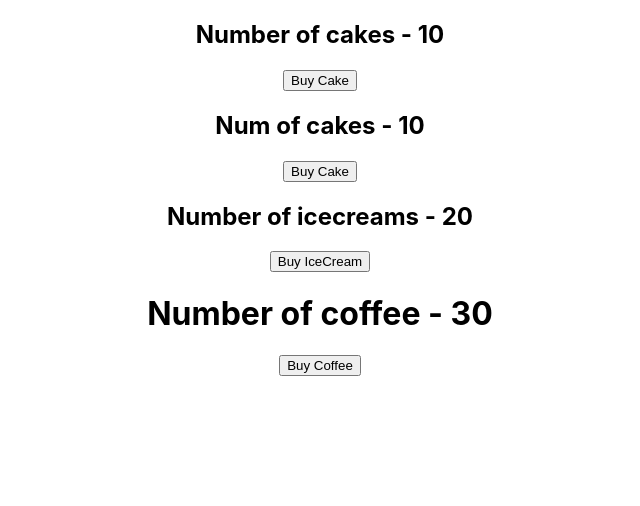
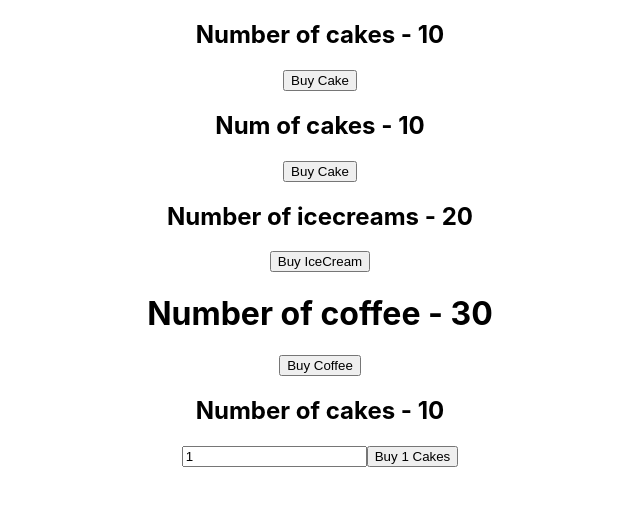
Before and after one commit to djeriko/react-redux-demo, a React (Create React App) app: page / in a window 1280 px wide. Shown: the top 506 px of the page, without its empty margins (320-960 px from the left). Built offline with nearby package versions, Linux system fonts and the light colour scheme.

Commit message:
added action payload

```diff
--- a/src/App.js
+++ b/src/App.js
@@ -6,6 +6,7 @@
 import HooksCakeContainer from "./components/HooksCakeContainer"
 import IceCreamContainer from "./components/IceCreamContainer"
 import CoffeeContainer from "./components/CoffeeContainer"
+import NewCakeContainer from "./components/NewCakeContainer"
 
 function App() {
   return (
@@ -15,6 +16,7 @@
         <HooksCakeContainer/>
         <IceCreamContainer/>
         <CoffeeContainer/>
+        <NewCakeContainer/>
       </div>
     </Provider>
   )
--- /dev/null
+++ b/src/components/NewCakeContainer.js
@@ -0,0 +1,32 @@
+import React, { useState } from "react"
+import { connect } from "react-redux"
+import { buyCake } from "../redux"
+
+function NewCakeContainer(props) {
+  const [number, setNumber] = useState(1)
+  return (
+    <div>
+      <h2>Number of cakes - {props.numOfCakes}</h2>
+      <input
+        type="text"
+        value={number}
+        onChange={e => setNumber(e.target.value)}
+      />
+      <button onClick={() => props.buyCake(number)}>Buy {number} Cakes</button>
+    </div>
+  )
+}
+
+const mapStateToProps = state => {
+  return {
+    numOfCakes: state.cake.numOfCakes
+  }
+}
+
+const mapDispatchToProps = dispatch => {
+  return {
+    buyCake: number => dispatch(buyCake(number))
+  }
+}
+
+export default connect(mapStateToProps, mapDispatchToProps)(NewCakeContainer)
--- a/src/redux/cake/cakeAction.js
+++ b/src/redux/cake/cakeAction.js
@@ -1,7 +1,8 @@
 import { BUY_CAKE } from './cakeTypes'
 
-export const buyCake = () => {
+export const buyCake = (number = 1) => {
   return {
-    type: BUY_CAKE
+    type: BUY_CAKE,
+    payload: number
   }
 }
--- a/src/redux/cake/cakeReducer.js
+++ b/src/redux/cake/cakeReducer.js
@@ -8,7 +8,7 @@
   switch(action.type) {
     case BUY_CAKE : return {
       ...state,
-      numOfCakes: state.numOfCakes - 1
+      numOfCakes: state.numOfCakes - action.payload
     }
     default: return state
   }
```
